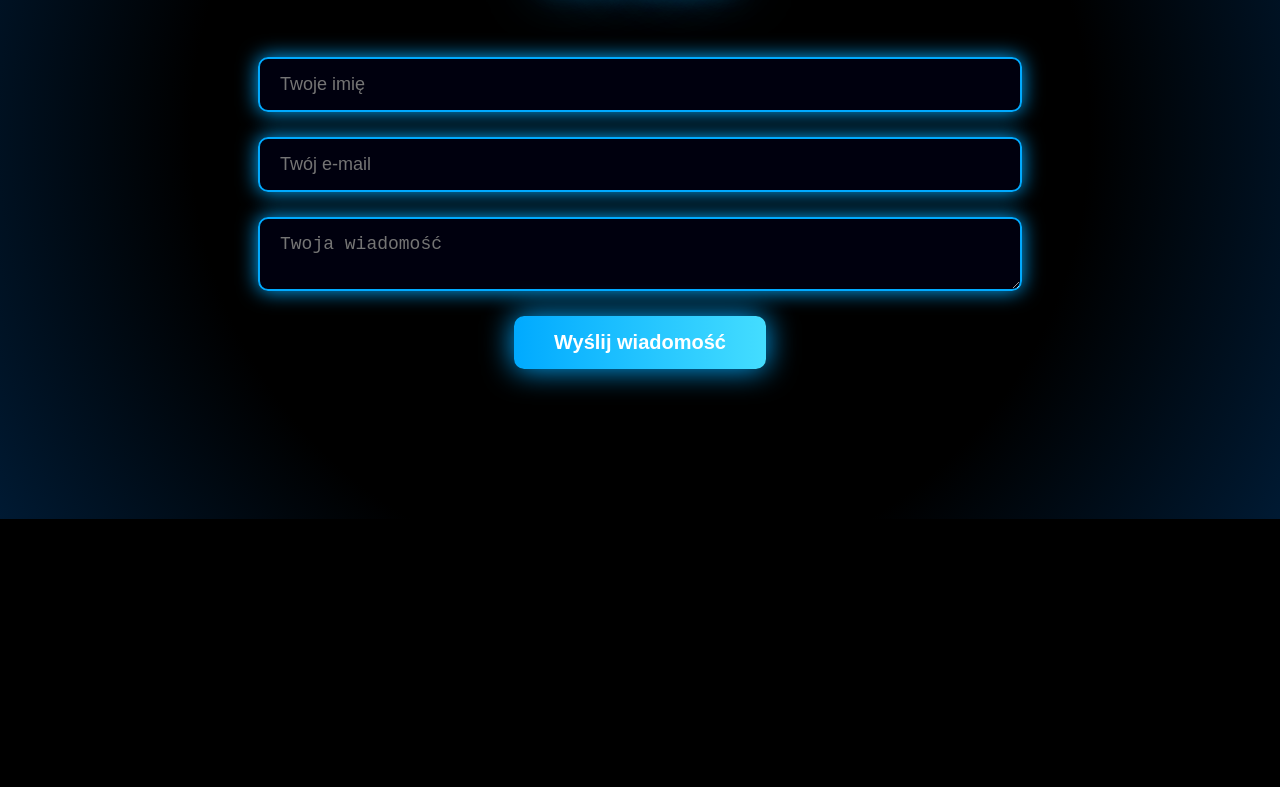
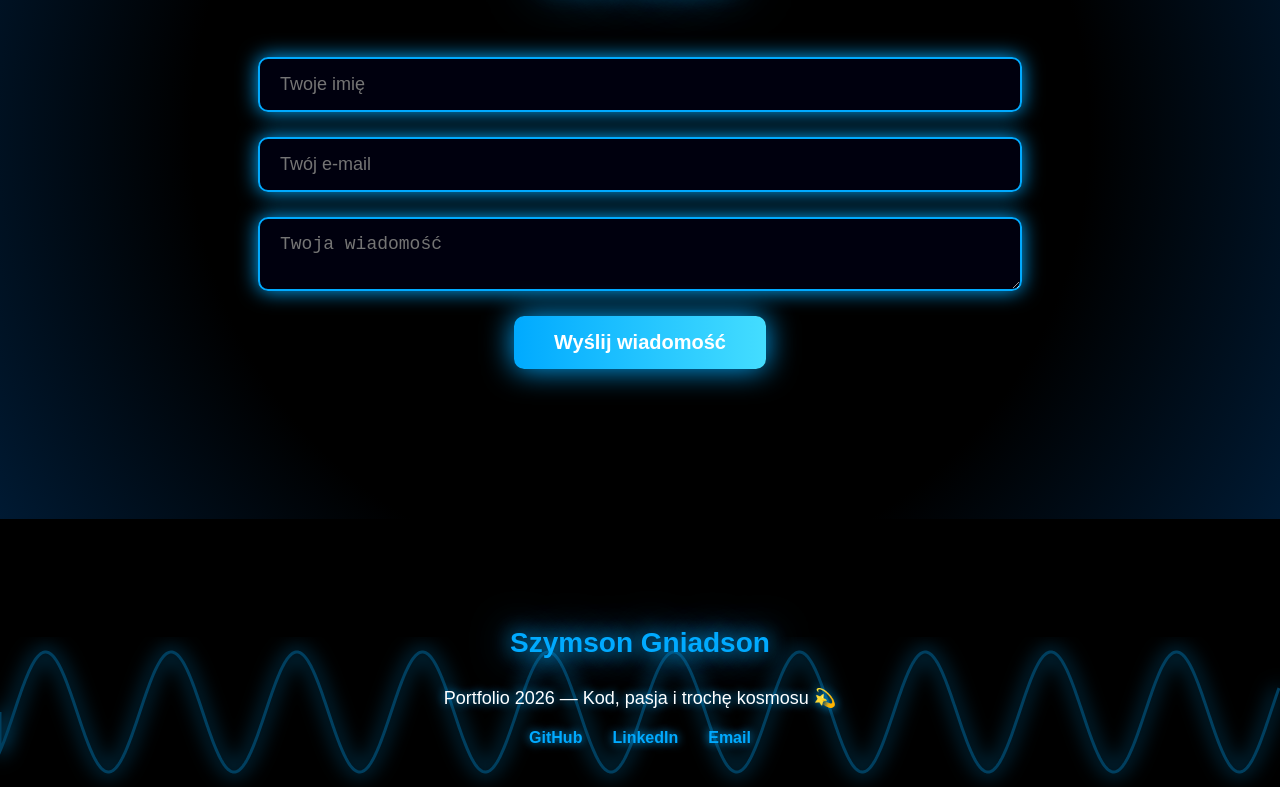
Before and after one commit to SGniadek/sgniadek.github.io, a plain HTML site: page index.html in a window 1280 px wide. Shown: the part 5126-5913 px from the top of the page. Before the commit the page ends 5645 px from the top, so only its background shows below. Drawn offline with Linux system fonts and the light colour scheme.

Commit message:
feat: footer

```diff
--- /dev/null
+++ b/css/footer.css
@@ -0,0 +1,54 @@
+.footer-section {
+  position: relative;
+  background: #000;
+  color: #0af;
+  text-align: center;
+  padding: 80px 0 40px;
+  overflow: hidden;
+}
+
+.footer-content {
+  position: relative;
+  z-index: 2;
+}
+
+.footer-content h3 {
+  font-size: 28px;
+  text-shadow: 0 0 20px #0af, 0 0 40px #0af;
+}
+
+.footer-content p {
+  font-size: 18px;
+  color: #fff;
+  text-shadow: 0 0 10px #0af;
+}
+
+.socials {
+  margin-top: 20px;
+  display: flex;
+  justify-content: center;
+  gap: 30px;
+}
+
+.socials a {
+  color: #0af;
+  text-decoration: none;
+  font-weight: 600;
+  text-shadow: 0 0 10px #0af;
+  transition: 0.3s;
+}
+
+.socials a:hover {
+  color: #fff;
+  text-shadow: 0 0 20px #0af, 0 0 40px #0af;
+}
+
+/* CANVAS SINUSOIDA */
+#footer-wave {
+  position: absolute;
+  bottom: 0;
+  left: 0;
+  width: 100%;
+  height: 150px;
+  z-index: 1;
+}
--- a/index.html
+++ b/index.html
@@ -11,6 +11,8 @@
     <link rel="stylesheet" href="css/experience.css">
     <link rel="stylesheet" href="css/projects.css">
     <link rel="stylesheet" href="css/form.css">
+    <link rel="stylesheet" href="css/footer.css">
+
 </head>
 <body>
     <nav class="nav">
@@ -172,8 +174,21 @@
     </section>
 
 
-    <footer></footer>
+    <footer class="footer-section">
+        <canvas id="footer-wave"></canvas>
 
+        <div class="footer-content">
+            <h3>Szymson Gniadson</h3>
+            <p>Portfolio 2026 — Kod, pasja i trochę kosmosu 💫</p>
+            <div class="socials">
+            <a href="#">GitHub</a>
+            <a href="#">LinkedIn</a>
+            <a href="#">Email</a>
+            </div>
+        </div>
+    </footer>
+
+    <script src="js/footer.js"></script>
     <script>
         document.addEventListener("DOMContentLoaded", () => {
         const section = document.querySelector(".experience-section");
--- /dev/null
+++ b/js/footer.js
@@ -0,0 +1,31 @@
+const canvas = document.getElementById("footer-wave");
+const ctx = canvas.getContext("2d");
+
+function resizeCanvas() {
+  canvas.width = window.innerWidth;
+  canvas.height = 150;
+}
+resizeCanvas();
+window.addEventListener("resize", resizeCanvas);
+
+let t = 0;
+function drawWave() {
+  ctx.clearRect(0, 0, canvas.width, canvas.height);
+  ctx.beginPath();
+  ctx.moveTo(0, canvas.height / 2);
+
+  for (let x = 0; x < canvas.width; x++) {
+    const y = Math.sin(x * 0.05 + t) * 60 + canvas.height / 2;
+    ctx.lineTo(x, y);
+  }
+
+  ctx.strokeStyle = "rgba(0, 63, 95, 1)";
+  ctx.lineWidth = 3;
+  ctx.shadowBlur = 20;
+  ctx.shadowColor = "#0af";
+  ctx.stroke();
+
+  t += 0.05;
+  requestAnimationFrame(drawWave);
+}
+drawWave();
```
Also changed, not shown: projects.css (deleted, +0 -86 lines).
